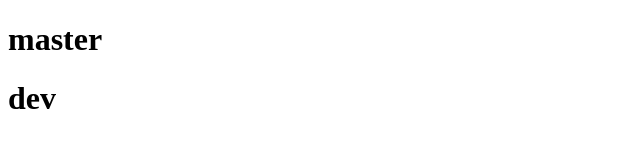
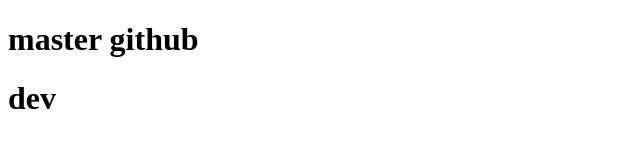
Before and after one commit to reiohuang/0925123, a plain HTML site: page index.html in a window 1280 px wide. Shown: the whole page, without its empty margins (0-640 px from the left). Drawn offline with Linux system fonts and the light colour scheme.

Commit message:
update index.html

```diff
--- a/index.html
+++ b/index.html
@@ -6,7 +6,7 @@
   <title>Document</title>
 </head>
 <body>
-  <h1>master</h1>
+  <h1>master github</h1>
   <h1>dev</h1>
 </body>
 </html>
```
